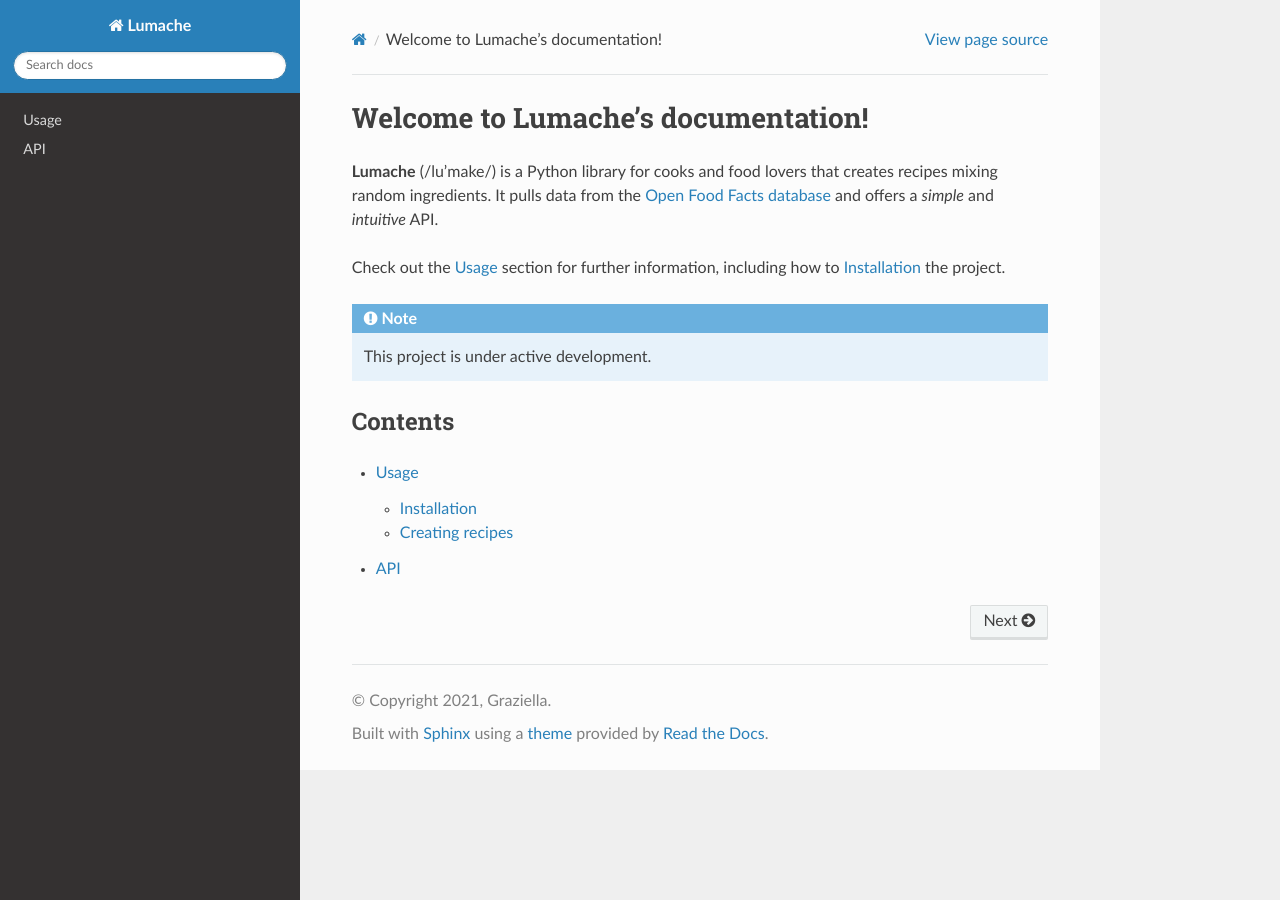
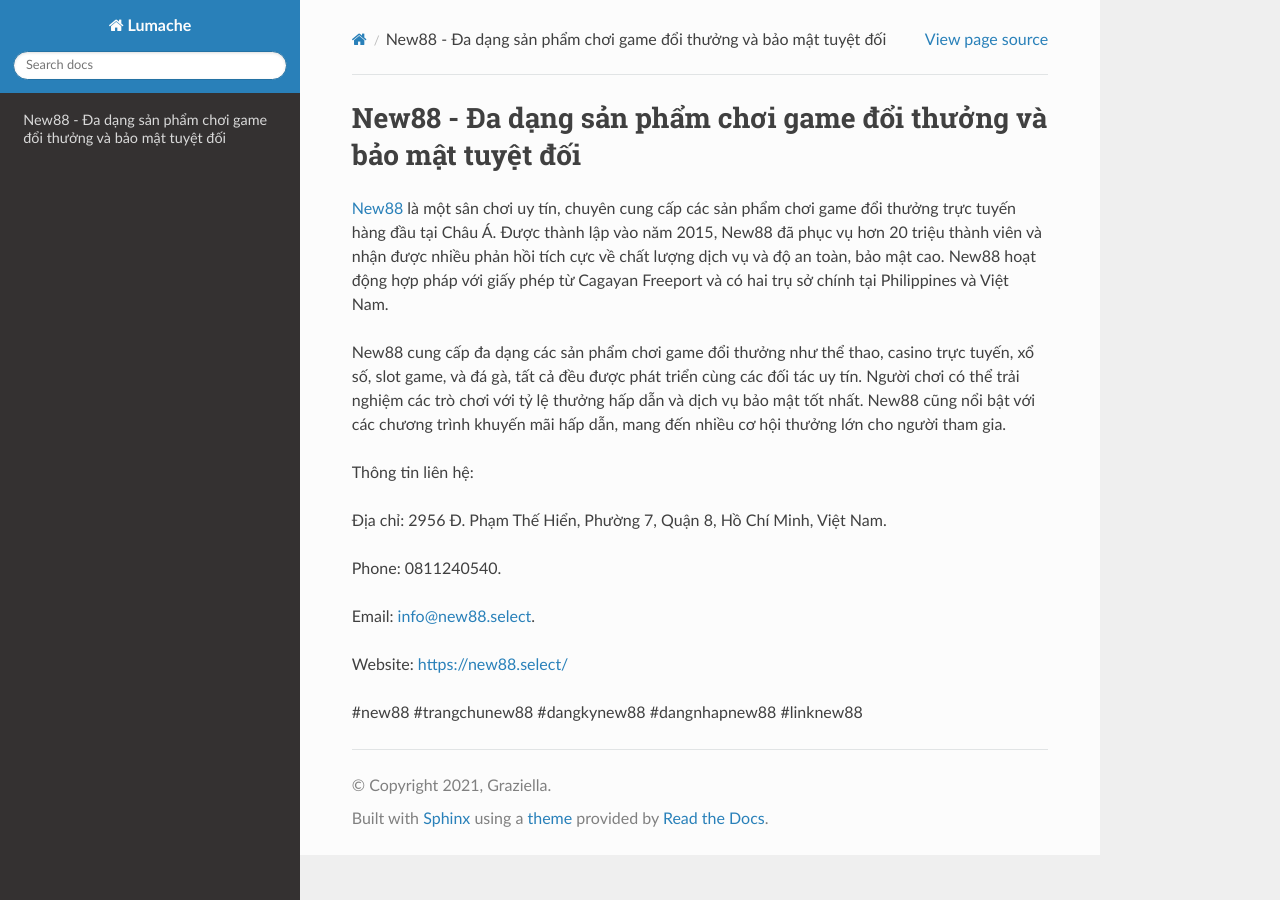
Before and after one commit to moonneil524kawb/new88select, a Sphinx documentation site: the page built from docs/source/index.rst, in a window 1280 px wide. Built offline with Sphinx 7.4.7 and the Read the Docs theme 3.1.0, drawn with Linux system fonts in a browser that asks for light colours.

Commit message:
Update index.rst

```diff
--- a/docs/source/index.rst
+++ b/docs/source/index.rst
@@ -1,22 +1,18 @@
-Welcome to Lumache's documentation!
+New88 - Đa dạng sản phẩm chơi game đổi thưởng và bảo mật tuyệt đối
 ===================================
 
-**Lumache** (/lu'make/) is a Python library for cooks and food lovers
-that creates recipes mixing random ingredients.
-It pulls data from the `Open Food Facts database <https://world.openfoodfacts.org/>`_
-and offers a *simple* and *intuitive* API.
+`New88 <https://new88.select/>`_ là một sân chơi uy tín, chuyên cung cấp các sản phẩm chơi game đổi thưởng trực tuyến hàng đầu tại Châu Á. Được thành lập vào năm 2015, New88 đã phục vụ hơn 20 triệu thành viên và nhận được nhiều phản hồi tích cực về chất lượng dịch vụ và độ an toàn, bảo mật cao. New88 hoạt động hợp pháp với giấy phép từ Cagayan Freeport và có hai trụ sở chính tại Philippines và Việt Nam.
 
-Check out the :doc:`usage` section for further information, including
-how to :ref:`installation` the project.
+New88 cung cấp đa dạng các sản phẩm chơi game đổi thưởng như thể thao, casino trực tuyến, xổ số, slot game, và đá gà, tất cả đều được phát triển cùng các đối tác uy tín. Người chơi có thể trải nghiệm các trò chơi với tỷ lệ thưởng hấp dẫn và dịch vụ bảo mật tốt nhất. New88 cũng nổi bật với các chương trình khuyến mãi hấp dẫn, mang đến nhiều cơ hội thưởng lớn cho người tham gia.
 
-.. note::
+Thông tin liên hệ:
 
-   This project is under active development.
+Địa chỉ: 2956 Đ. Phạm Thế Hiển, Phường 7, Quận 8, Hồ Chí Minh, Việt Nam.
 
-Contents
---------
+Phone: 0811240540.
 
-.. toctree::
+Email: info@new88.select.
 
-   usage
-   api
+Website: https://new88.select/
+
+#new88 #trangchunew88 #dangkynew88 #dangnhapnew88 #linknew88
```
